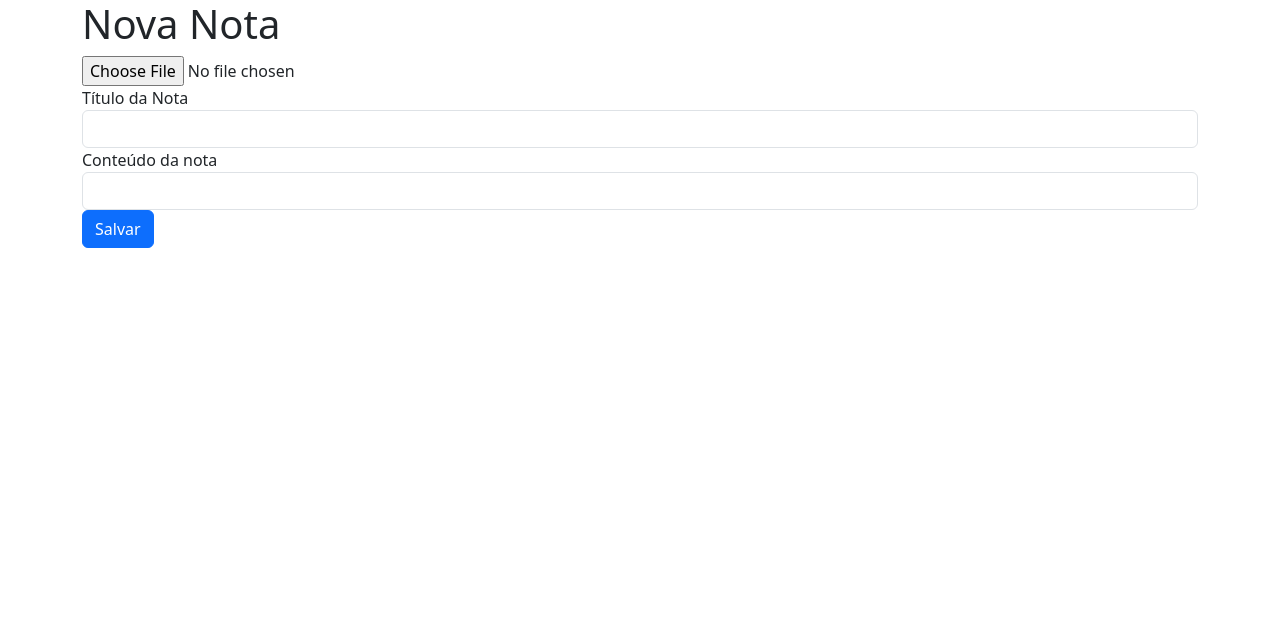
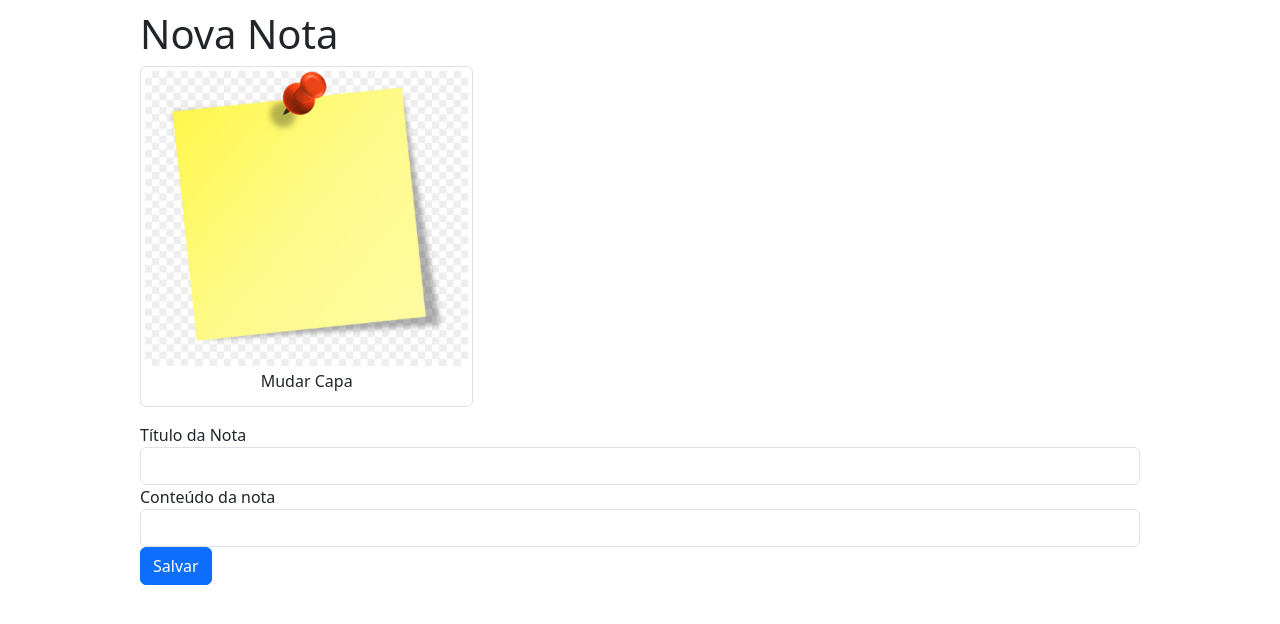
Before and after one commit to csThiago1/UniNotes, a Flask app: page /new in a window 1280 px wide. Shown: the top 624 px of the page. Run offline with Flask 3, Linux system fonts and the light colour scheme; the visitor is signed in with stand-in values (Sample User, id 1); some libraries are stand-ins or nearby versions.

Commit message:
make
New stylesheet added
Setup default cover

```diff
--- /dev/null
+++ b/static/app.css
@@ -0,0 +1,68 @@
+body {
+    padding-top: 10px;
+}
+
+.btn {
+    margin-bottom: 10px;
+}
+
+.container {
+    border-radius: 4px;
+    margin: auto;
+    width: 80%;
+}
+
+.little-container {
+    width: 40%;
+    margin: auto;
+}
+
+figcaption {
+    text-align: center;
+    margin: 3px auto;
+}
+
+.fileContainer {
+    overflow: hidden;
+    position: relative;
+}
+
+.fileContainer [type=file] {
+    cursor: pointer;
+    display: block;
+    font-size: 999px;
+    filter: alpha(opacity=0);
+    min-height: 100%;
+    min-width: 100%;
+    opacity: 0;
+    position: absolute;
+    right: 0;
+    text-align: right;
+    top: 0;
+}
+
+td {
+    text-align: center;
+}
+
+.formularioJogo {
+    display: flex;
+}
+
+.formularioImagem {
+    margin-right: 16px
+}
+
+.buttons {
+    margin-top: 16px
+}
+
+.inputBox {
+    width: 700px;
+}
+
+.inputsJogo {
+    width: 100%;
+    margin-left: 1em;
+    margin-bottom: 1em;
+}
--- a/templates/new.html
+++ b/templates/new.html
@@ -1,7 +1,18 @@
 {% extends "template.html" %}
 {% block content %}
       <form action="{{ url_for('create') }}" method="post" enctype="multipart/form-data">
-        <input type="file" name="cover" accept=".jpg">
+
+        <figure class="img-thumbnail col-md-4">
+          <img class="img-fluid" src="{{ url_for('image', filename='default_cover.jpeg') }}">
+          <figcaption>
+            <label class="fileContainer">
+              Mudar Capa
+              <input type="file" name="cover" accept=".jpg">
+            </label>
+          </figcaption>
+        </figure>
+
+
         <fieldset>
           <div class="form-group">
             <label for="title">Título da Nota</label>
--- a/templates/template.html
+++ b/templates/template.html
@@ -5,6 +5,7 @@
     <meta name="viewport" content="width=device-width, initial-scale=1">
     <title>UniNotes</title>
     <link rel="stylesheet" href="{{ url_for('static', filename='bootstrap.css') }}">
+    <link rel="stylesheet" href="{{ url_for('static', filename='app.css') }}">
 </head>
 <body>
   <div class="container">
--- a/views.py
+++ b/views.py
@@ -1,4 +1,4 @@
-from flask import render_template, request, redirect, url_for, session, flash
+from flask import render_template, request, redirect, url_for, session, flash, send_from_directory
 from uninotes import app, db
 from models import Notes, Users
 @app.route('/')
@@ -79,3 +79,7 @@ def logout():
     session['logged_user', None]
     flash('Logout bem sucedido!')
     return redirect(url_for('index'))
+
+@app.route('/uploads/<filename>')
+def image(filename):
+    return send_from_directory('uploads', filename)
```
Also changed, not shown: uploads/default_cover.jpeg (added).
